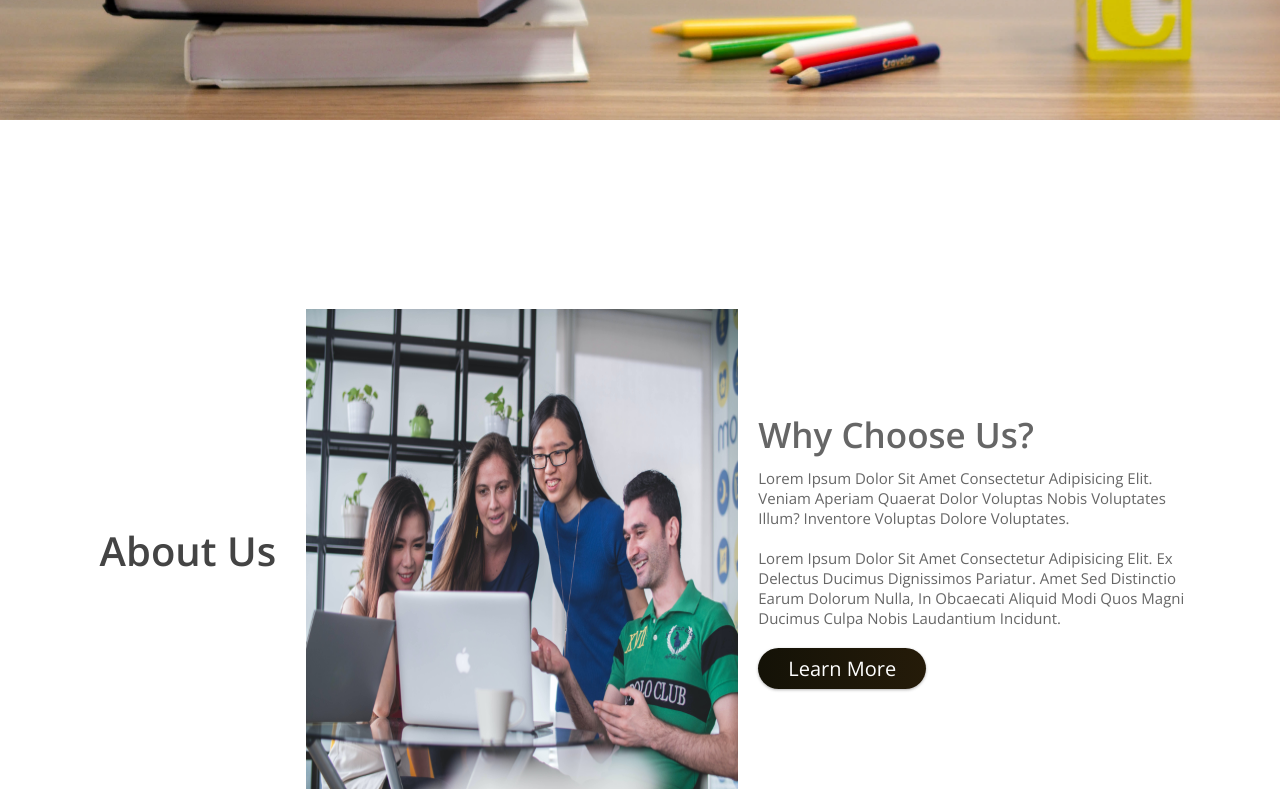
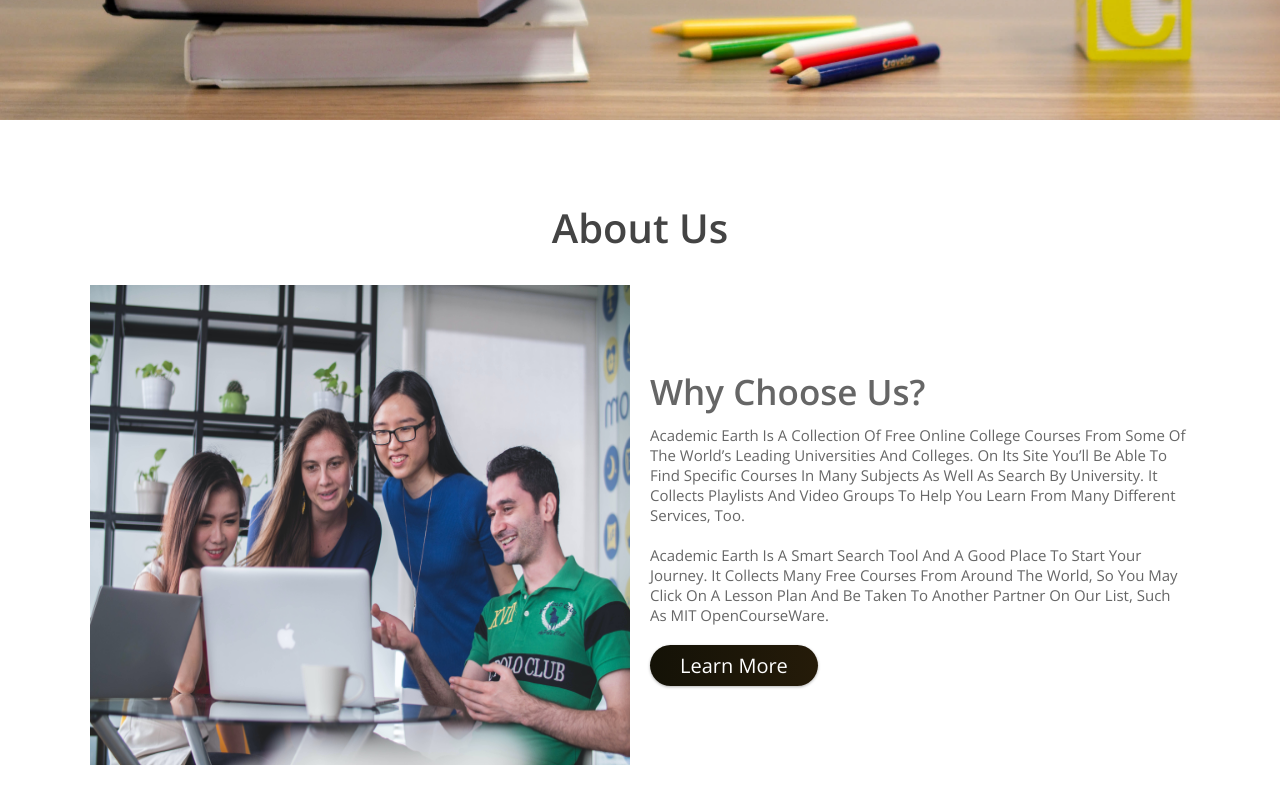
Before and after one commit to 1234amit/Educational-website, a React (Create React App) app: page / in a window 1280 px wide. Shown: the part 680-1480 px from the top of the page. Built offline with nearby package versions, Linux system fonts and the light colour scheme.

Commit message:
five commit

```diff
--- a/src/App.css
+++ b/src/App.css
@@ -174,6 +174,7 @@ header #menu{
   justify-content: center;
   flex-wrap: wrap;
   gap: 2rem;
+  margin-top: 2rem;
 }
 
 .about .image{
--- a/src/components/About.js
+++ b/src/components/About.js
@@ -6,20 +6,20 @@ const About = () => {
   return (
 
     <div>
-        <section className="about" id="about">
-
-            <h1 className="heading">About us</h1>
-
+        <section className="aboutus" id="about">
+          <h1 className="heading">About Us</h1>
+            <div className="about">
               <div className="image">
                   <img src={img1} alt="" />
               </div>
 
               <div className="content">
                   <h3>why choose us?</h3>
-                <p>Lorem ipsum dolor sit amet consectetur adipisicing elit. Veniam aperiam quaerat dolor voluptas nobis voluptates illum? Inventore voluptas dolore voluptates.</p>
-                <p>Lorem ipsum dolor sit amet consectetur adipisicing elit. Ex delectus ducimus dignissimos pariatur. Amet sed distinctio earum dolorum nulla, in obcaecati aliquid modi quos magni ducimus culpa nobis laudantium incidunt.</p>
+                  <p>Academic Earth is a collection of free online college courses from some of the world’s leading universities and colleges. On its site you’ll be able to find specific courses in many subjects as well as search by university. It collects playlists and video groups to help you learn from many different services, too.</p>
+                  <p>Academic Earth is a smart search tool and a good place to start your journey. It collects many free courses from around the world, so you may click on a lesson plan and be taken to another partner on our list, such as MIT OpenCourseWare.</p>
 
                   <a href="#"><button className="btn">learn more</button></a>
+              </div>
             </div>
 
         </section>
```
Lines whose indentation alone changed are shown as unchanged.
